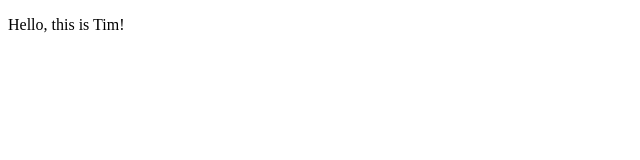
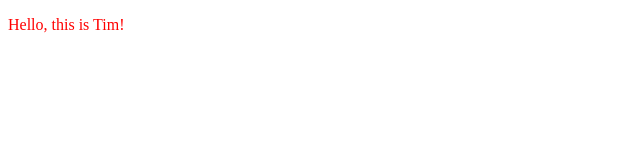
Before and after one commit to TimBroderick44/my-test-repo, a plain HTML site: page index.html in a window 1280 px wide. Shown: the whole page, without its empty margins (0-640 px from the left). Drawn offline with Linux system fonts and the light colour scheme.

Commit message:
What is going on?

```diff
--- a/index.html
+++ b/index.html
@@ -6,6 +6,6 @@
         <title>Tim's GitHub Test</title>
     </head>
     <body>
-        <p>Hello, this is Tim!</p>
+        <p style="color: red;">Hello, this is Tim!</p>
     </body>
 </html>
```
